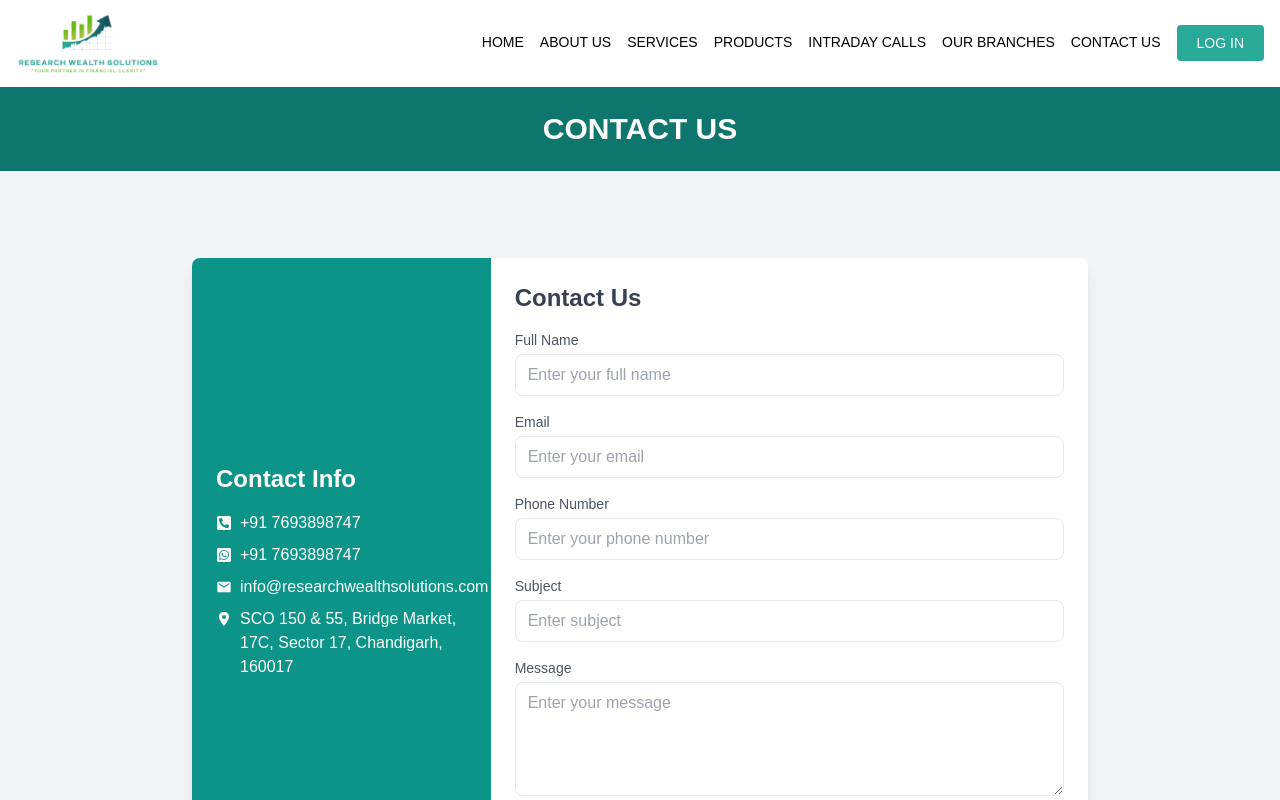
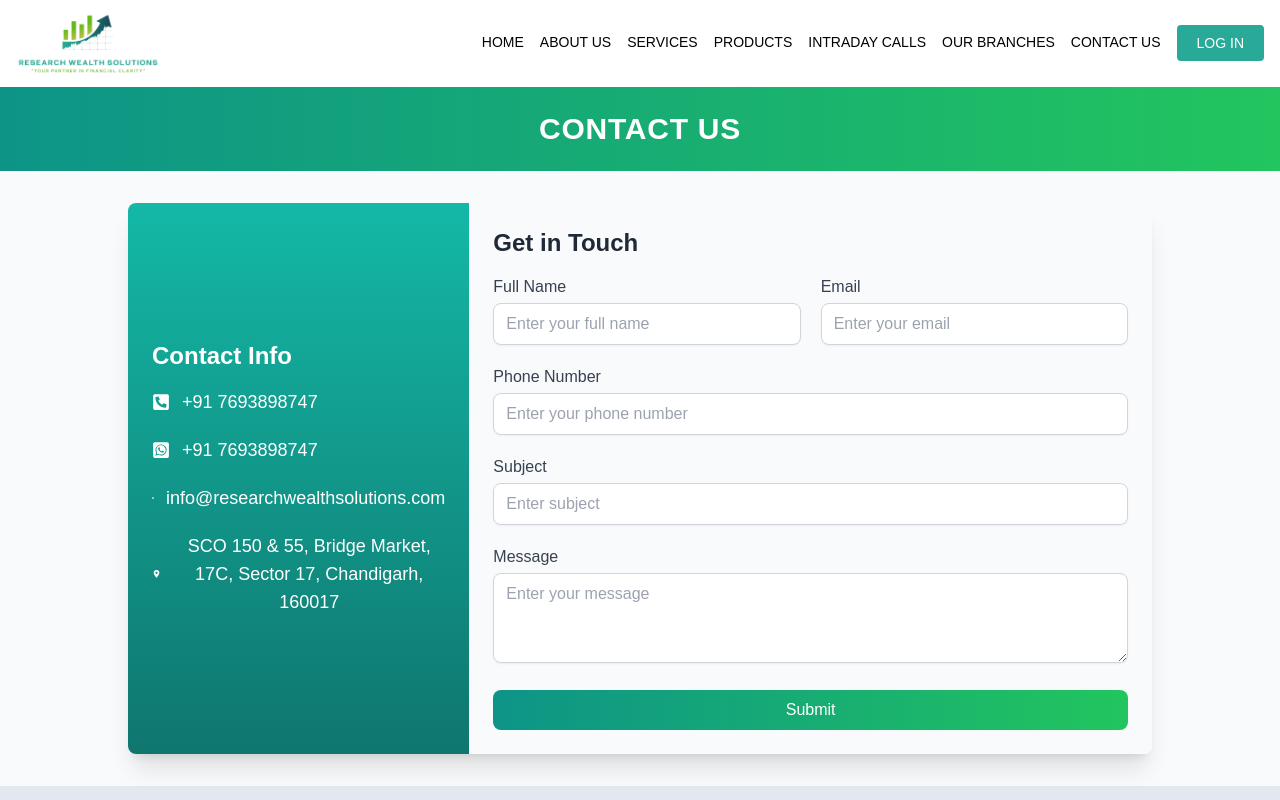
Before and after one commit to amitpateloffical/Research-Wealth-Solutions--React, a React (Vite) app: page /contact-us in a window 1280 px wide. Shown: the top 800 px of the page. Built offline with nearby package versions, Linux system fonts and the light colour scheme.

Commit message:
code commit

```diff
--- a/src/components/Footer.jsx
+++ b/src/components/Footer.jsx
@@ -1,4 +1,4 @@
-import { Link } from "react-router-dom"; // Only import Link from react-router-dom
+// import { Link } from "react-router-dom"; // Only import Link from react-router-dom
 import { FaTelegramPlane } from "react-icons/fa";
 import { FaInstagram } from "react-icons/fa";
 import { FaSquareXTwitter } from "react-icons/fa6";
@@ -21,11 +21,13 @@ export default function Footer() {
               className="max-w-36 h-auto mb-3"
             />
             <p className="text-justify text-sm sm:text-base">
-              Research Wealth Solutions, led by our founder and Chief Analyst
-              Miss Shruti Mishra, Research Analyst service. With her impressive
-              academic background of B.Com and M.Com and her exceptional
-              expertise in the Indian Financial Market, Sanchi has been
-              passionately studying and analyzing the market for over a decade.
+              The mission of Research Wealth Solutions is to empower clients
+              with research-based guidance for informed investment decisions in
+              the Indian Financial Market. The company is dedicated to
+              simplifying and enhancing financial decision-making through
+              reliable and insightful analysis. By leveraging professional
+              expertise and deep market insights, Research Wealth Solutions
+              helps clients optimize their investment strategies effectively.
             </p>
           </div>
 
@@ -115,8 +117,11 @@ export default function Footer() {
 }
 
 // LinkItem Component (No longer imported from react-router-dom)
-const LinkItem = ({ title, link }) => (
-  <Link to={link} className="flex gap-3 items-center text-sm sm:text-base hover:text-customTheme-theme1">
-    <span>{title}</span>
-  </Link>
-);
+// const LinkItem = ({ title, link }) => (
+//   <Link
+//     to={link}
+//     className="flex gap-3 items-center text-sm sm:text-base hover:text-customTheme-theme1"
+//   >
+//     <span>{title}</span>
+//   </Link>
+// );
--- a/src/pages/AboutUs.jsx
+++ b/src/pages/AboutUs.jsx
@@ -1,7 +1,7 @@
 const AboutUs = () => {
     return (
       <>
-       <header className="bg-teal-700 text-white text-center py-6 shadow-lg">
+       <header className="bg-gradient-to-r from-teal-600 to-green-500 text-white text-center py-6 shadow-lg">
         <h1 className="text-3xl font-bold uppercase">ABOUT US</h1>
       </header>
       <div className="bg-gray-100 min-h-screen flex items-center justify-center px-4 py-8">
@@ -18,9 +18,7 @@ const AboutUs = () => {
                 <span className="font-semibold">Miss Shruti Mishra</span>,
                  Research Analyst service. With her impressive academic
                 background of <span className="italic">B.Com and M.Com</span> and
-                her exceptional expertise in the Indian Financial Market, Sanchi
-                has been passionately studying and analyzing the market for over
-                a decade.
+                her exceptional expertise in the Indian Financial Market.
               </p>
               <p>
                 Her passion for the stock market began at a young age while she
--- a/src/pages/ContactUs.jsx
+++ b/src/pages/ContactUs.jsx
@@ -1,124 +1,148 @@
-import { FaPhoneSquareAlt } from "react-icons/fa";
-import { FaWhatsappSquare } from "react-icons/fa";
+import { FaPhoneSquareAlt, FaWhatsappSquare } from "react-icons/fa";
 import { MdEmail } from "react-icons/md";
 import { IoLocationSharp } from "react-icons/io5";
 
+const ContactUs = () => {
+  const handleCopy = (text) => {
+    navigator.clipboard.writeText(text);
+    alert(`Copied: ${text}`);
+  };
 
-const ContactUs = () => {
+  const ContactItem = ({ icon, text, link, type }) => (
+    <div className="flex items-center gap-3">
+      {icon}
+      {type === "link" ? (
+        <a
+          href={link}
+          className="hover:underline text-lg"
+          target="_blank"
+          rel="noopener noreferrer"
+        >
+          {text}
+        </a>
+      ) : (
+        <button
+          onClick={() => handleCopy(text)}
+          className="text-lg hover:underline focus:outline-none"
+        >
+          {text}
+        </button>
+      )}
+    </div>
+  );
+
   return (
     <>
       {/* Header */}
-    <header className="bg-teal-700 text-white text-center py-6 shadow-lg">
-        <h1 className="text-3xl font-bold uppercase">Contact Us</h1>
+      <header className="bg-gradient-to-r from-teal-600 to-green-500 text-white text-center py-6 shadow-md">
+        <h1 className="text-3xl font-extrabold uppercase tracking-wide">
+          Contact Us
+        </h1>
       </header>
-      <div className="flex flex-col items-center justify-center min-h-screen bg-gray-100">
-        <div className="flex flex-col md:flex-row bg-white shadow-lg rounded-lg w-full max-w-4xl overflow-hidden">
+
+      <div className="flex flex-col items-center justify-center py-8 px-4 bg-gray-50">
+        <div className="flex flex-col md:flex-row bg-white shadow-xl rounded-lg w-full max-w-5xl overflow-hidden">
           {/* Left Section */}
-          <div className="bg-teal-600 text-white flex flex-col justify-center p-6 md:w-1/3">
-            <h2 className="text-2xl font-semibold mb-4">Contact Info</h2>
-            <p className="mb-2 flex items-center gap-2 ">
-              <strong><FaPhoneSquareAlt />
-              </strong> +91 7693898747
-            </p>
-
-            <p className="mb-2 flex items-center gap-2">
-              <strong><FaWhatsappSquare />
-              </strong> +91 7693898747
-            </p>
-            <p className="mb-2 flex items-center gap-2">
-              <strong><MdEmail />
-              </strong> info@researchwealthsolutions.com
-            </p>
-            <p className="flex gap-2">
-              <strong><IoLocationSharp className="mt-1" />
-              </strong> SCO 150 & 55, Bridge Market, 17C, Sector 17, Chandigarh, 160017
-            </p>
+          <div className="bg-gradient-to-b from-teal-500 to-teal-700 text-white flex flex-col justify-center p-6 md:w-1/3">
+            <h2 className="text-2xl font-bold mb-4">Contact Info</h2>
+            <div className="space-y-5 text-base">
+              <ContactItem
+                icon={<FaPhoneSquareAlt className="text-lg" />}
+                text="+91 7693898747"
+                link="tel:+917693898747"
+                type="link"
+              />
+              <ContactItem
+                icon={<FaWhatsappSquare className="text-lg" />}
+                text="+91 7693898747"
+                link="https://wa.me/917693898747"
+                type="link"
+              />
+              <ContactItem
+                icon={<MdEmail className="text-lg" />}
+                text="info@researchwealthsolutions.com"
+                link="mailto:info@researchwealthsolutions.com"
+                type="link"
+              />
+              <ContactItem
+                icon={<IoLocationSharp className="text-lg" />}
+                text="SCO 150 & 55, Bridge Market, 17C, Sector 17, Chandigarh, 160017"
+                type="text"
+              />
+            </div>
           </div>
 
           {/* Right Section */}
-          <div className="flex-1 p-6">
-            <h2 className="text-2xl font-semibold text-gray-700 mb-4">
-              Contact Us
+          <div className="flex-1 p-6 bg-gray-50">
+            <h2 className="text-2xl font-bold text-gray-800 mb-4">
+              Get in Touch
             </h2>
-            <form className="space-y-4">
+            <form className="space-y-5">
+              <div className="grid grid-cols-1 md:grid-cols-2 gap-5">
                 <div>
-                <label
-                  className="block text-gray-600 text-sm mb-1"
-                  htmlFor="name"
-                >
+                  <label className="block text-gray-700 font-medium mb-1" htmlFor="name">
                     Full Name
                   </label>
                   <input
                     type="text"
                     id="name"
-                  className="w-full px-3 py-2 border rounded-lg focus:outline-none focus:ring focus:ring-teal-600"
+                    className="w-full px-3 py-2 border border-gray-300 rounded-lg shadow-sm focus:outline-none focus:ring focus:ring-teal-500"
                     placeholder="Enter your full name"
                     required
                   />
                 </div>
                 <div>
-                <label
-                  className="block text-gray-600 text-sm mb-1"
-                  htmlFor="email"
-                >
+                  <label className="block text-gray-700 font-medium mb-1" htmlFor="email">
                     Email
                   </label>
                   <input
                     type="email"
                     id="email"
-                  className="w-full px-3 py-2 border rounded-lg focus:outline-none focus:ring focus:ring-teal-600"
+                    className="w-full px-3 py-2 border border-gray-300 rounded-lg shadow-sm focus:outline-none focus:ring focus:ring-teal-500"
                     placeholder="Enter your email"
                     required
                   />
                 </div>
+              </div>
               <div>
-                <label
-                  className="block text-gray-600 text-sm mb-1"
-                  htmlFor="number"
-                >
+                <label className="block text-gray-700 font-medium mb-1" htmlFor="number">
                   Phone Number
                 </label>
                 <input
                   type="tel"
                   id="number"
-                  className="w-full px-3 py-2 border rounded-lg focus:outline-none focus:ring focus:ring-teal-600"
+                  className="w-full px-3 py-2 border border-gray-300 rounded-lg shadow-sm focus:outline-none focus:ring focus:ring-teal-500"
                   placeholder="Enter your phone number"
                   required
                 />
               </div>
               <div>
-                <label
-                  className="block text-gray-600 text-sm mb-1"
-                  htmlFor="subject"
-                >
+                <label className="block text-gray-700 font-medium mb-1" htmlFor="subject">
                   Subject
                 </label>
                 <input
                   type="text"
                   id="subject"
-                  className="w-full px-3 py-2 border rounded-lg focus:outline-none focus:ring focus:ring-teal-600"
+                  className="w-full px-3 py-2 border border-gray-300 rounded-lg shadow-sm focus:outline-none focus:ring focus:ring-teal-500"
                   placeholder="Enter subject"
                   required
                 />
               </div>
               <div>
-                <label
-                  className="block text-gray-600 text-sm mb-1"
-                  htmlFor="message"
-                >
+                <label className="block text-gray-700 font-medium mb-1" htmlFor="message">
                   Message
                 </label>
                 <textarea
                   id="message"
-                  className="w-full px-3 py-2 border rounded-lg focus:outline-none focus:ring focus:ring-teal-600"
+                  className="w-full px-3 py-2 border border-gray-300 rounded-lg shadow-sm focus:outline-none focus:ring focus:ring-teal-500"
                   placeholder="Enter your message"
-                  rows="4"
+                  rows="3"
                   required
                 ></textarea>
               </div>
               <button
                 type="submit"
-                className="w-full bg-teal-600 text-white py-2 rounded-lg hover:bg-green-500 focus:outline-none focus:ring focus:ring-blue-300"
+                className="w-full bg-gradient-to-r from-teal-600 to-green-500 text-white py-2 rounded-lg font-medium hover:opacity-90 focus:outline-none focus:ring focus:ring-teal-300"
               >
                 Submit
               </button>
@@ -129,4 +153,5 @@ const ContactUs = () => {
     </>
   );
 };
+
 export default ContactUs;
--- a/src/pages/Home.jsx
+++ b/src/pages/Home.jsx
@@ -104,11 +104,11 @@ function Home() {
               alt=""
             />
 
-            <img
+            {/* <img
               src="https://goodluckcapital.com/wp-content/uploads/nism-logo.png"
               className="h-14"
               alt=""
-            />
+            /> */}
 
             <img
               src="https://goodluckcapital.com/wp-content/uploads/z3-1.png"
--- a/src/pages/IntradayCalls.jsx
+++ b/src/pages/IntradayCalls.jsx
@@ -1,8 +1,20 @@
 const IntradayCalls = () => {
+
+
+ // Get the current date dynamically
+ const currentDate = new Date();
+ const day = String(currentDate.getDate()).padStart(2, "0"); // Ensure two digits
+ const month = String(currentDate.getMonth() + 1).padStart(2, "0"); // Months are 0-indexed
+ const year = currentDate.getFullYear();
+
+ // Format the date as DD/MM/YYYY
+ const formattedDate = `${day}/${month}/${year}`;
+
+
   return (
     <div className="font-sans bg-gray-100">
       {/* Header */}
-      <header className="bg-teal-700 text-white text-center py-6 shadow-lg">
+      <header className="bg-gradient-to-r from-teal-600 to-green-500 text-white text-center py-6 shadow-lg">
         <h1 className="text-3xl font-bold uppercase">Intraday Calls</h1>
       </header>
 
@@ -28,7 +40,7 @@ const IntradayCalls = () => {
               </div>
               {/* Date */}
               <p className="absolute top-2 right-4 text-sm font-medium bg-white text-green-700 px-2 py-1 m-2 rounded-md shadow">
-                11/29/2024
+              {formattedDate}
               </p>
               {/* Title */}
               <h2 className="text-xl font-bold uppercase mt-2 tracking-wider">
@@ -81,7 +93,7 @@ const IntradayCalls = () => {
               </div>
               {/* Date */}
               <p className="absolute top-2 right-4 text-sm font-medium bg-white text-green-700 px-2 py-1 m-2 rounded-md shadow">
-                11/29/2024
+              {formattedDate}
               </p>
               {/* Title */}
               <h3 className="text-xl font-bold mt-4 uppercase">HUDCO</h3>
@@ -119,7 +131,7 @@ const IntradayCalls = () => {
               </div>
               {/* Date */}
               <p className="absolute top-2 right-4 text-sm font-medium bg-white text-green-700 px-2 py-1 m-2 rounded-md shadow">
-                11/29/2024
+               {formattedDate}
               </p>
               {/* Title */}
               <h3 className="text-xl font-bold mt-4 uppercase">MAZDOCK</h3>
@@ -157,7 +169,7 @@ const IntradayCalls = () => {
               </div>
               {/* Date */}
               <p className="absolute top-2 right-4 text-sm font-medium bg-white text-green-700 px-2 py-1 m-2 rounded-md shadow">
-                11/29/2024
+              {formattedDate}
               </p>
               {/* Title */}
               <h3 className="text-xl font-bold mt-4 uppercase">NTPC GREEN</h3>
--- a/src/pages/OurBranches.jsx
+++ b/src/pages/OurBranches.jsx
@@ -74,7 +74,7 @@ const OurBranches = () => {
 
   return (
     <>
-      <header className="bg-teal-700 text-white text-center py-6 shadow-lg">
+      <header className="bg-gradient-to-r from-teal-600 to-green-500 text-white text-center py-6 shadow-lg">
         <h1 className="text-3xl font-bold uppercase">Our Branches</h1>
       </header>
 
--- a/src/pages/Products.jsx
+++ b/src/pages/Products.jsx
@@ -3,7 +3,7 @@ import { Link } from "react-router-dom";
 const Products = () => {
   return (
     <>
-      <header className="bg-teal-700 text-white text-center py-6 shadow-lg">
+      <header className="bg-gradient-to-r from-teal-600 to-green-500 text-white text-center py-6 shadow-lg">
         <h1 className="text-3xl font-bold uppercase">Products</h1>
       </header>
       <div className="flex justify-center  bg-gray-100 px-4 pt-8 pb-4">
```
Also changed, not shown: src/pages/Services.jsx (+13 -29 lines), 1 other file (tests, documents, lock files or other folders). Lines whose indentation alone changed are shown as unchanged.
